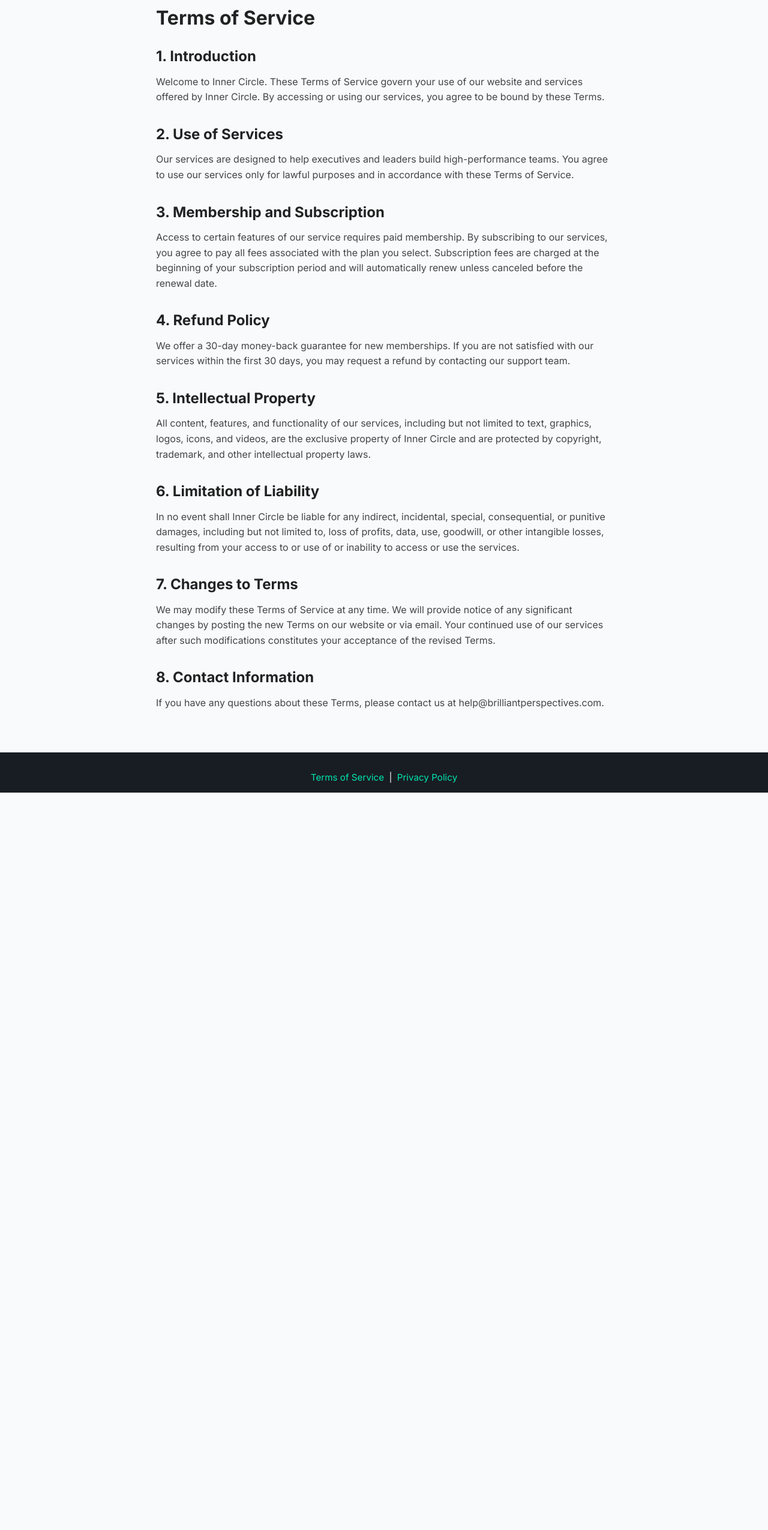
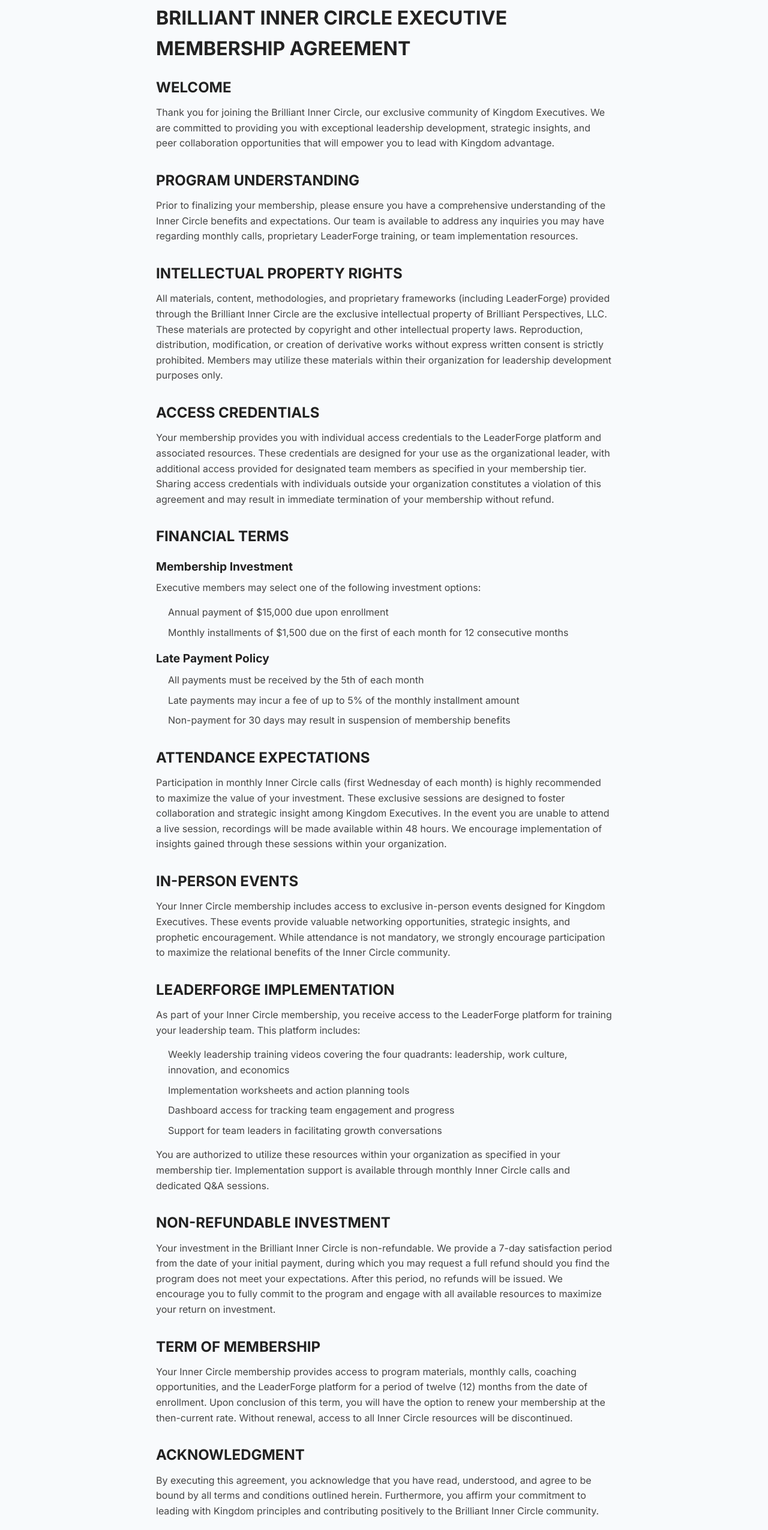
Before and after one commit to AlarmclockUSA/InnerCircle, a React (Create React App) app: page /terms in a window 1280 px wide. Shown: the part 100-2650 px from the top of the page at 60% size. Before the commit the page ends 1421 px from the top, so only its background shows below. Built offline with nearby package versions, Linux system fonts and the light colour scheme.

Commit message:
Update Terms of Service page with detailed membership agreement

```diff
--- a/src/pages/Terms.js
+++ b/src/pages/Terms.js
@@ -27,9 +27,24 @@
   color: ${({ theme }) => theme.colors.text};
 `;
 
+const TermsSubHeading = styled.h3`
+  font-size: 1.2rem;
+  margin: 15px 0 8px;
+  color: ${({ theme }) => theme.colors.text};
+`;
+
 const TermsParagraph = styled.p`
   margin-bottom: 15px;
   color: ${({ theme }) => theme.colors.textLight};
+`;
+
+const TermsList = styled.ul`
+  margin: 0 0 15px 20px;
+  color: ${({ theme }) => theme.colors.textLight};
+`;
+
+const TermsListItem = styled.li`
+  margin-bottom: 8px;
 `;
 
 const Terms = () => {
@@ -43,70 +58,142 @@
       />
       <Header />
       <TermsContainer>
-        <TermsTitle>Terms of Service</TermsTitle>
+        <TermsTitle>BRILLIANT INNER CIRCLE EXECUTIVE MEMBERSHIP AGREEMENT</TermsTitle>
 
         <TermsSection>
-          <TermsHeading>1. Introduction</TermsHeading>
+          <TermsHeading>WELCOME</TermsHeading>
           <TermsParagraph>
-            Welcome to Inner Circle. These Terms of Service govern your use of our website and services offered by Inner Circle.
-            By accessing or using our services, you agree to be bound by these Terms.
+            Thank you for joining the Brilliant Inner Circle, our exclusive community of Kingdom Executives.
+            We are committed to providing you with exceptional leadership development, strategic insights,
+            and peer collaboration opportunities that will empower you to lead with Kingdom advantage.
           </TermsParagraph>
         </TermsSection>
 
         <TermsSection>
-          <TermsHeading>2. Use of Services</TermsHeading>
+          <TermsHeading>PROGRAM UNDERSTANDING</TermsHeading>
           <TermsParagraph>
-            Our services are designed to help executives and leaders build high-performance teams. You agree to use our services only for lawful purposes
-            and in accordance with these Terms of Service.
+            Prior to finalizing your membership, please ensure you have a comprehensive understanding of
+            the Inner Circle benefits and expectations. Our team is available to address any inquiries
+            you may have regarding monthly calls, proprietary LeaderForge training, or team implementation resources.
           </TermsParagraph>
         </TermsSection>
 
         <TermsSection>
-          <TermsHeading>3. Membership and Subscription</TermsHeading>
+          <TermsHeading>INTELLECTUAL PROPERTY RIGHTS</TermsHeading>
           <TermsParagraph>
-            Access to certain features of our service requires paid membership. By subscribing to our services, you agree to pay all fees associated with
-            the plan you select. Subscription fees are charged at the beginning of your subscription period and will automatically renew unless
-            canceled before the renewal date.
+            All materials, content, methodologies, and proprietary frameworks (including LeaderForge)
+            provided through the Brilliant Inner Circle are the exclusive intellectual property of
+            Brilliant Perspectives, LLC. These materials are protected by copyright and other intellectual
+            property laws. Reproduction, distribution, modification, or creation of derivative works
+            without express written consent is strictly prohibited. Members may utilize these materials
+            within their organization for leadership development purposes only.
           </TermsParagraph>
         </TermsSection>
 
         <TermsSection>
-          <TermsHeading>4. Refund Policy</TermsHeading>
+          <TermsHeading>ACCESS CREDENTIALS</TermsHeading>
           <TermsParagraph>
-            We offer a 30-day money-back guarantee for new memberships. If you are not satisfied with our services within the first 30 days,
-            you may request a refund by contacting our support team.
+            Your membership provides you with individual access credentials to the LeaderForge platform
+            and associated resources. These credentials are designed for your use as the organizational
+            leader, with additional access provided for designated team members as specified in your
+            membership tier. Sharing access credentials with individuals outside your organization
+            constitutes a violation of this agreement and may result in immediate termination of your
+            membership without refund.
           </TermsParagraph>
         </TermsSection>
 
         <TermsSection>
-          <TermsHeading>5. Intellectual Property</TermsHeading>
+          <TermsHeading>FINANCIAL TERMS</TermsHeading>
+          <TermsSubHeading>Membership Investment</TermsSubHeading>
           <TermsParagraph>
-            All content, features, and functionality of our services, including but not limited to text, graphics, logos, icons, and videos,
-            are the exclusive property of Inner Circle and are protected by copyright, trademark, and other intellectual property laws.
+            Executive members may select one of the following investment options:
+          </TermsParagraph>
+          <TermsList>
+            <TermsListItem>Annual payment of $15,000 due upon enrollment</TermsListItem>
+            <TermsListItem>Monthly installments of $1,500 due on the first of each month for 12 consecutive months</TermsListItem>
+          </TermsList>
+
+          <TermsSubHeading>Late Payment Policy</TermsSubHeading>
+          <TermsList>
+            <TermsListItem>All payments must be received by the 5th of each month</TermsListItem>
+            <TermsListItem>Late payments may incur a fee of up to 5% of the monthly installment amount</TermsListItem>
+            <TermsListItem>Non-payment for 30 days may result in suspension of membership benefits</TermsListItem>
+          </TermsList>
+        </TermsSection>
+
+        <TermsSection>
+          <TermsHeading>ATTENDANCE EXPECTATIONS</TermsHeading>
+          <TermsParagraph>
+            Participation in monthly Inner Circle calls (first Wednesday of each month) is highly
+            recommended to maximize the value of your investment. These exclusive sessions are
+            designed to foster collaboration and strategic insight among Kingdom Executives. In the
+            event you are unable to attend a live session, recordings will be made available within
+            48 hours. We encourage implementation of insights gained through these sessions within
+            your organization.
           </TermsParagraph>
         </TermsSection>
 
         <TermsSection>
-          <TermsHeading>6. Limitation of Liability</TermsHeading>
+          <TermsHeading>IN-PERSON EVENTS</TermsHeading>
           <TermsParagraph>
-            In no event shall Inner Circle be liable for any indirect, incidental, special, consequential, or punitive damages, including
-            but not limited to, loss of profits, data, use, goodwill, or other intangible losses, resulting from your access to or use of
-            or inability to access or use the services.
+            Your Inner Circle membership includes access to exclusive in-person events designed for
+            Kingdom Executives. These events provide valuable networking opportunities, strategic
+            insights, and prophetic encouragement. While attendance is not mandatory, we strongly
+            encourage participation to maximize the relational benefits of the Inner Circle community.
           </TermsParagraph>
         </TermsSection>
 
         <TermsSection>
-          <TermsHeading>7. Changes to Terms</TermsHeading>
+          <TermsHeading>LEADERFORGE IMPLEMENTATION</TermsHeading>
           <TermsParagraph>
-            We may modify these Terms of Service at any time. We will provide notice of any significant changes by posting the new Terms
-            on our website or via email. Your continued use of our services after such modifications constitutes your acceptance of the revised Terms.
+            As part of your Inner Circle membership, you receive access to the LeaderForge platform
+            for training your leadership team. This platform includes:
+          </TermsParagraph>
+          <TermsList>
+            <TermsListItem>Weekly leadership training videos covering the four quadrants: leadership, work culture, innovation, and economics</TermsListItem>
+            <TermsListItem>Implementation worksheets and action planning tools</TermsListItem>
+            <TermsListItem>Dashboard access for tracking team engagement and progress</TermsListItem>
+            <TermsListItem>Support for team leaders in facilitating growth conversations</TermsListItem>
+          </TermsList>
+          <TermsParagraph>
+            You are authorized to utilize these resources within your organization as specified in
+            your membership tier. Implementation support is available through monthly Inner Circle
+            calls and dedicated Q&A sessions.
           </TermsParagraph>
         </TermsSection>
 
         <TermsSection>
-          <TermsHeading>8. Contact Information</TermsHeading>
+          <TermsHeading>NON-REFUNDABLE INVESTMENT</TermsHeading>
           <TermsParagraph>
-            If you have any questions about these Terms, please contact us at help@brilliantperspectives.com.
+            Your investment in the Brilliant Inner Circle is non-refundable. We provide a 7-day
+            satisfaction period from the date of your initial payment, during which you may request
+            a full refund should you find the program does not meet your expectations. After this
+            period, no refunds will be issued. We encourage you to fully commit to the program and
+            engage with all available resources to maximize your return on investment.
+          </TermsParagraph>
+        </TermsSection>
+
+        <TermsSection>
+          <TermsHeading>TERM OF MEMBERSHIP</TermsHeading>
+          <TermsParagraph>
+            Your Inner Circle membership provides access to program materials, monthly calls, coaching
+            opportunities, and the LeaderForge platform for a period of twelve (12) months from the
+            date of enrollment. Upon conclusion of this term, you will have the option to renew your
+            membership at the then-current rate. Without renewal, access to all Inner Circle resources
+            will be discontinued.
+          </TermsParagraph>
+        </TermsSection>
+
+        <TermsSection>
+          <TermsHeading>ACKNOWLEDGMENT</TermsHeading>
+          <TermsParagraph>
+            By executing this agreement, you acknowledge that you have read, understood, and agree to
+            be bound by all terms and conditions outlined herein. Furthermore, you affirm your commitment
+            to leading with Kingdom principles and contributing positively to the Brilliant Inner Circle
+            community.
+          </TermsParagraph>
+          <TermsParagraph>
+            DIGITAL SIGNATURE CONSTITUTES ACCEPTANCE OF ALL TERMS AND CONDITIONS
           </TermsParagraph>
         </TermsSection>
       </TermsContainer>
```
